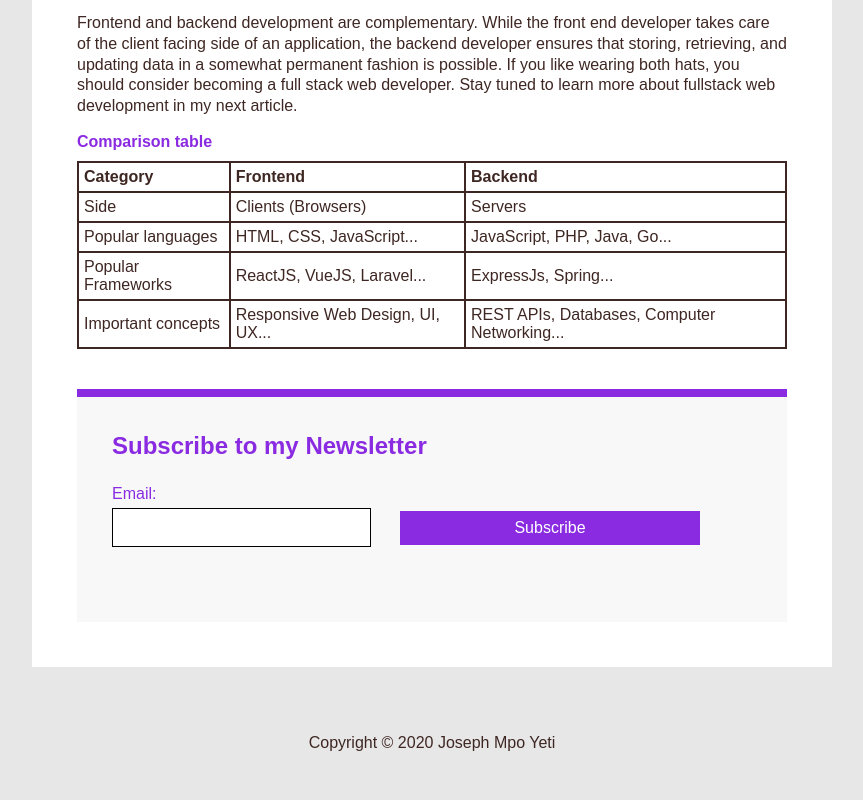
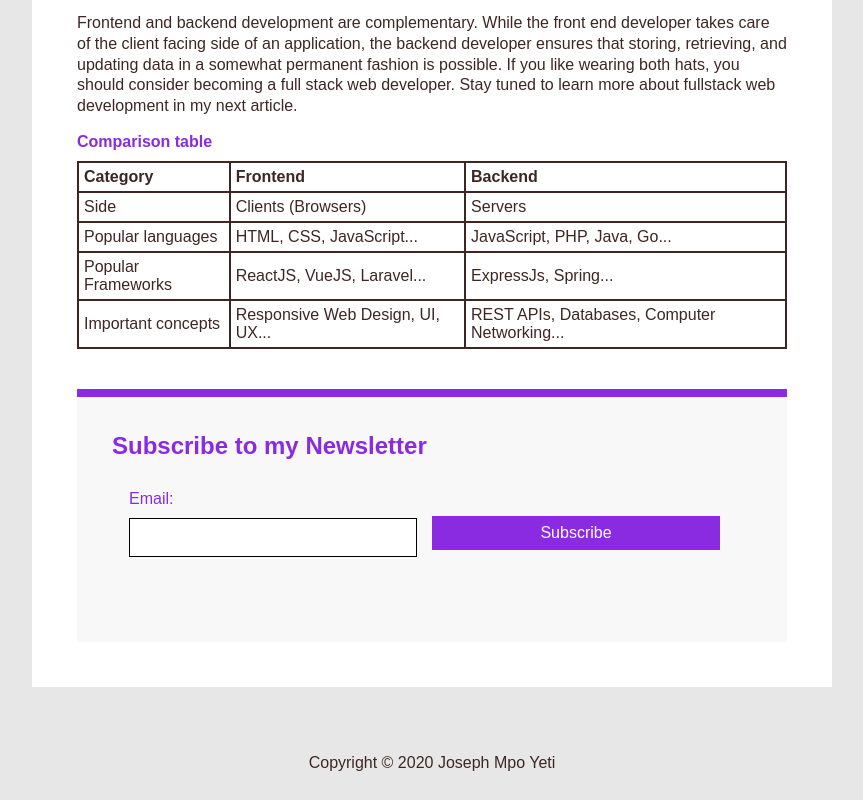
Before and after one commit to joseph-mpo-yeti/mi349_blog, a plain HTML site: page index.html in a window 1280 px wide. Shown: the part 2570-3370 px from the top of the page, without its empty margins (208-1071 px from the left). Drawn offline with Linux system fonts and the light colour scheme.

Commit message:
Updated styling

```diff
--- a/style.css
+++ b/style.css
@@ -123,22 +123,28 @@ footer div {
     margin: 25px auto;
     display: flex;
     flex-wrap: wrap;
+    justify-content: center;
 }
 
 .custom-form > div {
     flex-basis: 45%;
+    margin: 5px 15px 0 0;
+    display: block;
+    margin-bottom: 15px;
+    width: 100%;
+    min-width: 230px;
+    max-width: 100%;
 }
 
 .custom-form label {
     font-size: 1rem;
     margin: 15px auto;
+    width: 100%;
 }
 
 input:not([type="submit"]), select, textarea {
-    /* display: block; */
-    margin-top: 5px;
-    margin-bottom: 15px;
-    width: 90%;
+    margin: 10px auto;
+    width: 100%;
     padding: 8px;
     border-radius: 0;
     border: 1px solid black;
@@ -159,8 +165,9 @@ input[type="submit"] {
     border: none;
     color: #fff;
     padding: 8px 15px;
-    min-width: 300px;
-    max-width: 90%;
+    width: 100%;
+    min-width: 230px;
+    max-width: 100%;
     font-size: 1rem;
     cursor: pointer;
     display: block;
```
